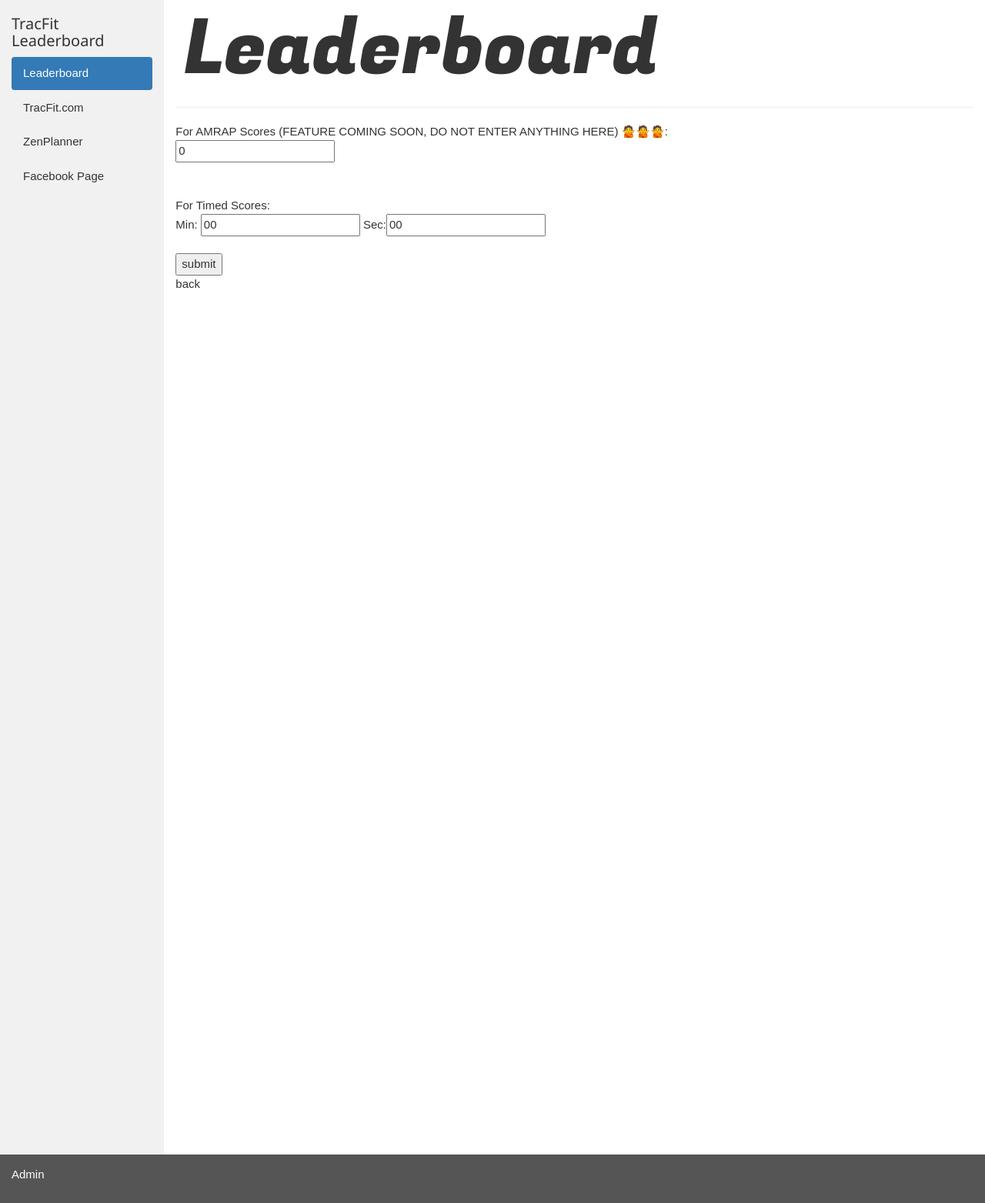
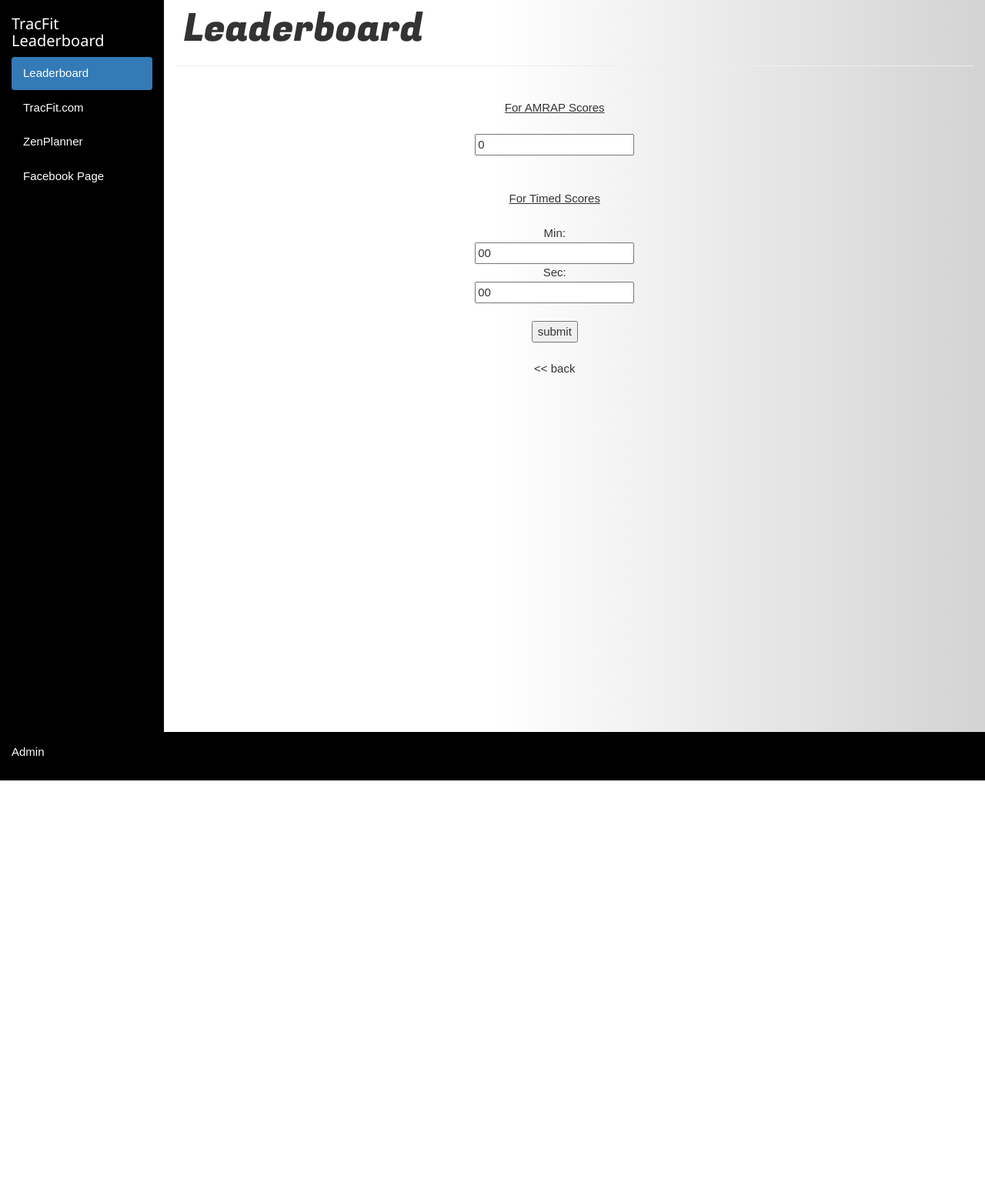
Before and after one commit to roddyroddy/tracfit, a Django app: template apps/leaderboard/templates/leaderboard/student.html in a window 1280 px wide. Shown: the whole page at 77% size. After the commit the page ends 1014 px from the top, so only its background shows below. Run offline with Django 3.2, Linux system fonts and the light colour scheme; the template is opened without the code that fills it, so the values that code supplies are empty; parts of the project's set-up code (start-up, migrations or seed data) failed here and were passed over; some libraries are stand-ins or nearby versions.

Commit message:
updating work

```diff
--- a/apps/leaderboard/models.py
+++ b/apps/leaderboard/models.py
@@ -6,6 +6,7 @@ class User(models.Model):
     created_at = models.DateTimeField(auto_now_add = True)
     admin = models.IntegerField(default = 0)
     rank = models.IntegerField(default = 0)
+    rank_amrap = models.IntegerField(default = 0)
 
 class Wod(models.Model):
     created_at = models.DateTimeField(auto_now_add = True)
--- a/apps/leaderboard/templates/leaderboard/student.html
+++ b/apps/leaderboard/templates/leaderboard/student.html
@@ -10,100 +10,82 @@
   <link href="https://fonts.googleapis.com/css?family=Fugaz+One" rel="stylesheet">
 
   <script src="https://maxcdn.bootstrapcdn.com/bootstrap/3.3.7/js/bootstrap.min.js"></script>
+
   <style>
         /* Set height of the grid so .sidenav can be 100% (adjust if needed) */
-    .row.content {height: 1500px}
+        .row.content {
+            height: 100%;
+            background: linear-gradient(to right, white, white, lightgrey)
 
+        }
+
+        .w-auto {
+            width: auto;
+        }
+        .name{
+            /* border: 1px solid black; */
+            display: inline-block;
+
+        }
         /* Set gray background color and 100% height */
         .sidenav {
-      background-color: #f1f1f1;
-      height: 100%;
+          background-color: #000000;
+          height: 951px;
+          color: white;
           padding-top: 10px;
         }
         .table{
             overflow: scroll;
-        max-height: 400px;
+            max-height: 250px;
+            width: 350px;
         }
         .profile{
           max-height: 50px;
           max-width: 50px;
         }
         h1{
-      font-size: 99px;
+          font-size: 50px;
           font-family: 'Fugaz One', cursive;
           margin: 10px;
         }
-    /* *{
-        border: 1px solid black;
-    } */
+
         .workout{
             width: 95%;
-        /* display: inline-block; */
+            display: inline-block;
         }
         .workout div{
             width: 45%;
             vertical-align: top;
+            max-height: 300px;
+            overflow: scroll;
         }
         /* Set black background color, white text and some padding */
         footer {
-      background-color: #555;
+          background-color: rgb(0, 0, 0);
           color: white;
           padding: 15px;
         }
 
         /* On small screens, set height to 'auto' for sidenav and grid */
-    @media screen and (max-width: 767px) {
+        @media only screen and (max-width: 576px) {
             .sidenav {
                 height: auto;
                 padding: 15px;
             }
-    .row.content {height: auto;}
+            .workout{
+            display: block;
+            width: 95%;
             }
+            .row.content {
+                height: auto;
+            }}
         .B{
             vertical-align: top;
         }
         body {font-family: Arial, Helvetica, sans-serif;}
+    </style>
 
-    /* The Modal (background) */
-    .modal {
-        display: none; /* Hidden by default */
-        position: fixed; /* Stay in place */
-        z-index: 1; /* Sit on top */
-        padding-top: 300px; /* Location of the box */
-        left: 20%;
-        top: 0;
-        width: 100%; /* Full width */
-        height: 100%; /* Full height */
-        overflow: auto; /* Enable scroll if needed */
-        background-color: rgb(0,0,0); /* Fallback color */
-        background-color: rgba(0,0,0,0.0); /* Black w/ opacity */
-    }
 
-    /* Modal Content */
-    .modal-content {
-        background-color: #fefefe;
-        margin: auto;
-        padding: 20px;
-        border: 1px solid #888;
-        width: 80%;
-
-    }
-
-    /* The Close Button */
-    .close {
-        color: #aaaaaa;
-        float: right;
-        font-size: 28px;
-        font-weight: bold;
-    }
-
-    .close:hover,
-    .close:focus {
-        color: #000;
-        text-decoration: none;
-        cursor: pointer;
-    }
-  </style>
 
 </head>
 <body>
@@ -123,19 +105,19 @@
     <div class="col-sm-10">
         <h1>Leaderboard</h1>
         <hr>
-
-        <div class="workout A">
+<br>
+        <div style="text-align: center" class="workout A">
             <form action="/addscores" method="post">
                 {% csrf_token %}
-                For AMRAP Scores (FEATURE COMING SOON, DO NOT ENTER ANYTHING HERE) 🙅🙅🙅:<br>
+                <span style="text-decoration: underline">For AMRAP Scores</span><br><br>
                 <input type="text" name="amrap_score" value="0"><br>
                 <br><br>
-                For Timed Scores:<br>
-                Min: <input type="text" name="minutes" value="00"> Sec:<input type="text" name="seconds" value="00"><br><br>
+                <span style="text-decoration: underline">For Timed Scores</span><br><br>
+                Min:<br> <input type="text" name="minutes" value="00"><br> Sec:<br><input type="text" name="seconds" value="00"><br><br>
                 <input type="submit"value="submit">
-            </form>
+            </form><br>
 
-            <a href="/">back</a>
+            <a href="/"> << back</a>
         </div>
     </div>
   </div>
```
Also changed, not shown: apps/leaderboard/templates/leaderboard/admin.html (+11 -10 lines), apps/leaderboard/templates/leaderboard/index.html (+24 -4 lines), apps/leaderboard/templates/leaderboard/login.html (+7 -5 lines), apps/leaderboard/views.py (+8 -2 lines), apps/leaderboard/migrations/0006_user_rank_amrap.py (added), db.sqlite3. Lines whose indentation alone changed are shown as unchanged.
